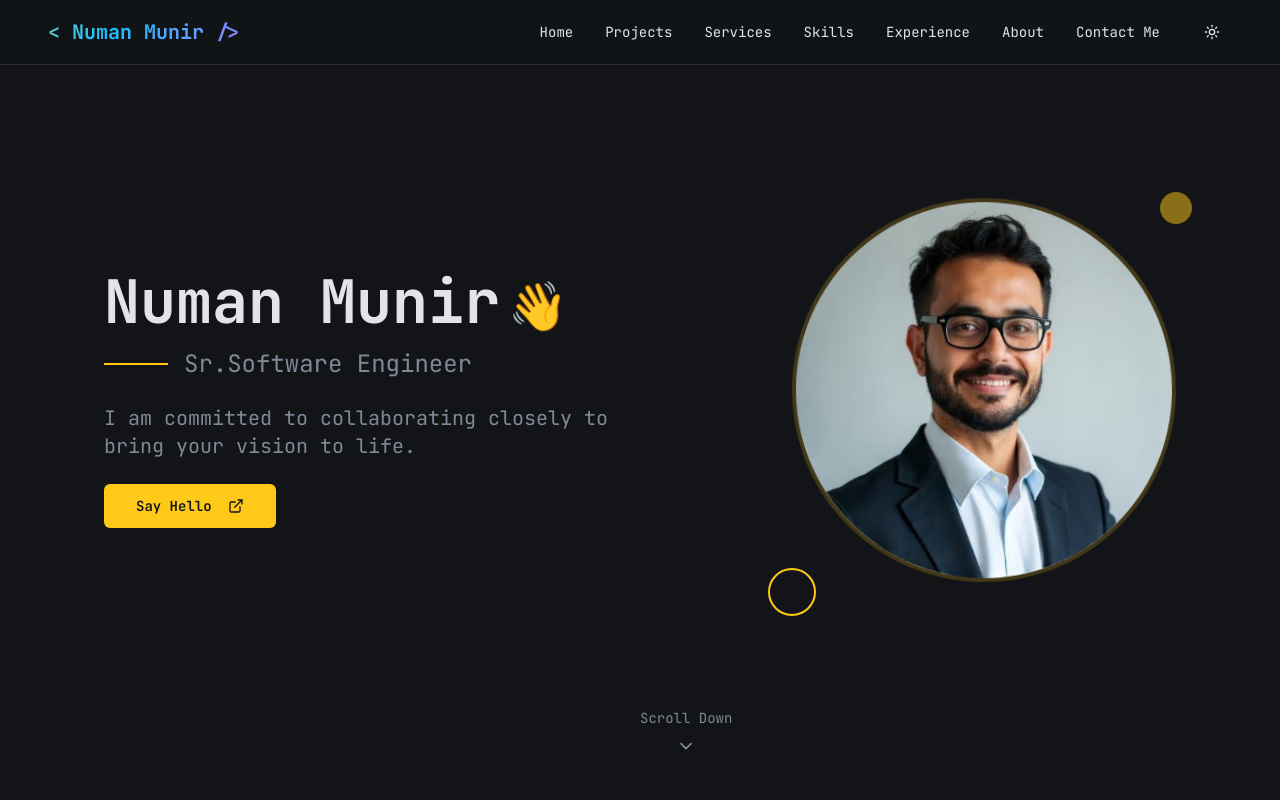
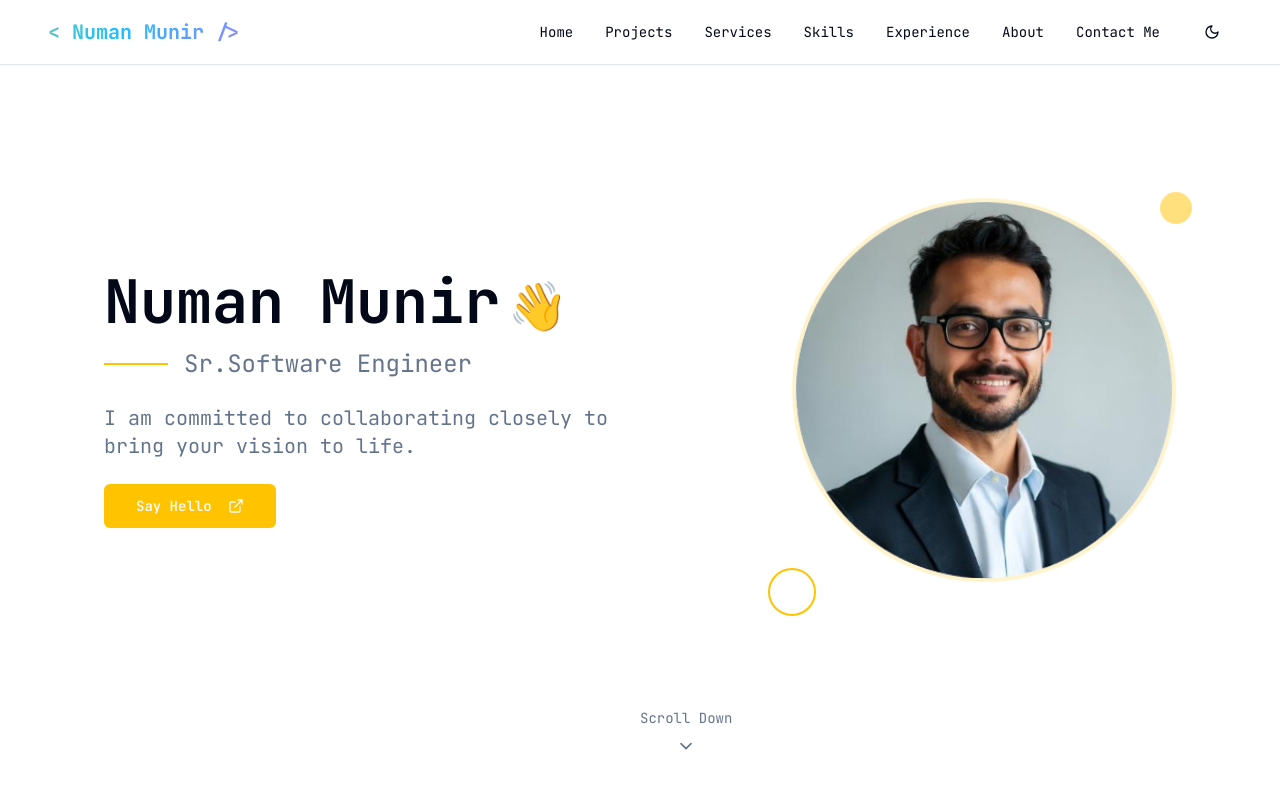
Before and after one commit to numan-the-dev/numan-munir-portfolio, a React (Vite) app: page / in a window 1280 px wide. Shown: the top 800 px of the page. Built offline with nearby package versions, Linux system fonts and the light colour scheme.

Commit message:
Fix theme toggle functionality
Implement theme toggle to switch between light and dark backgrounds on button click.

```diff
--- a/src/App.tsx
+++ b/src/App.tsx
@@ -11,7 +11,7 @@ const queryClient = new QueryClient();
 
 const App = () => (
   <QueryClientProvider client={queryClient}>
-    <ThemeProvider attribute="class" defaultTheme="dark" enableSystem>
+    <ThemeProvider attribute="class" defaultTheme="light" enableSystem>
       <TooltipProvider>
         <Toaster />
         <Sonner />
--- a/src/components/Navigation.tsx
+++ b/src/components/Navigation.tsx
@@ -52,7 +52,7 @@ const Navigation = () => {
               size="icon"
               className="theme-toggle"
             >
-              {theme === 'dark' ? <Sun className="h-5 w-5" /> : <Moon className="h-5 w-5" />}
+              {theme === 'light' ? <Moon className="h-5 w-5" /> : <Sun className="h-5 w-5" />}
             </Button>
           </div>
 
@@ -88,15 +88,15 @@ const Navigation = () => {
                   size="sm"
                   className="theme-toggle font-code"
                 >
-                  {theme === 'dark' ? (
+                  {theme === 'light' ? (
+                    <>
+                      <Moon className="h-4 w-4 mr-2" />
+                      Dark Mode
+                    </>
+                  ) : (
                     <>
                       <Sun className="h-4 w-4 mr-2" />
                       Light Mode
-                    </>
-                  ) : (
-                    <>
-                      <Moon className="h-4 w-4 mr-2" />
-                      Dark Mode
                     </>
                   )}
                 </Button>
--- a/src/index.css
+++ b/src/index.css
@@ -6,32 +6,32 @@
 
 @layer base {
   :root {
-    --background: 220 13% 10%;
-    --foreground: 220 15% 95%;
+    --background: 0 0% 100%;
+    --foreground: 222.2 84% 4.9%;
 
-    --card: 220 13% 12%;
-    --card-foreground: 220 15% 95%;
+    --card: 0 0% 100%;
+    --card-foreground: 222.2 84% 4.9%;
 
-    --popover: 220 13% 12%;
-    --popover-foreground: 220 15% 95%;
+    --popover: 0 0% 100%;
+    --popover-foreground: 222.2 84% 4.9%;
 
     --primary: 46 100% 50%;
-    --primary-foreground: 220 13% 10%;
+    --primary-foreground: 210 40% 98%;
 
-    --secondary: 220 13% 15%;
-    --secondary-foreground: 220 15% 95%;
+    --secondary: 210 40% 96%;
+    --secondary-foreground: 222.2 84% 4.9%;
 
-    --muted: 220 13% 15%;
-    --muted-foreground: 220 10% 60%;
+    --muted: 210 40% 96%;
+    --muted-foreground: 215.4 16.3% 46.9%;
 
     --accent: 46 100% 50%;
-    --accent-foreground: 220 13% 10%;
+    --accent-foreground: 222.2 84% 4.9%;
 
     --destructive: 0 84.2% 60.2%;
     --destructive-foreground: 210 40% 98%;
 
-    --border: 220 13% 20%;
-    --input: 220 13% 15%;
+    --border: 214.3 31.8% 91.4%;
+    --input: 214.3 31.8% 91.4%;
     --ring: 46 100% 50%;
 
     --radius: 0.5rem;
@@ -42,19 +42,12 @@
     --gradient-text: linear-gradient(135deg, hsl(46 100% 60%), hsl(45 95% 65%));
 
     --sidebar-background: 0 0% 98%;
-
     --sidebar-foreground: 240 5.3% 26.1%;
-
     --sidebar-primary: 240 5.9% 10%;
-
     --sidebar-primary-foreground: 0 0% 98%;
-
     --sidebar-accent: 240 4.8% 95.9%;
-
     --sidebar-accent-foreground: 240 5.9% 10%;
-
     --sidebar-border: 220 13% 91%;
-
     --sidebar-ring: 217.2 91.2% 59.8%;
   }
 
```
